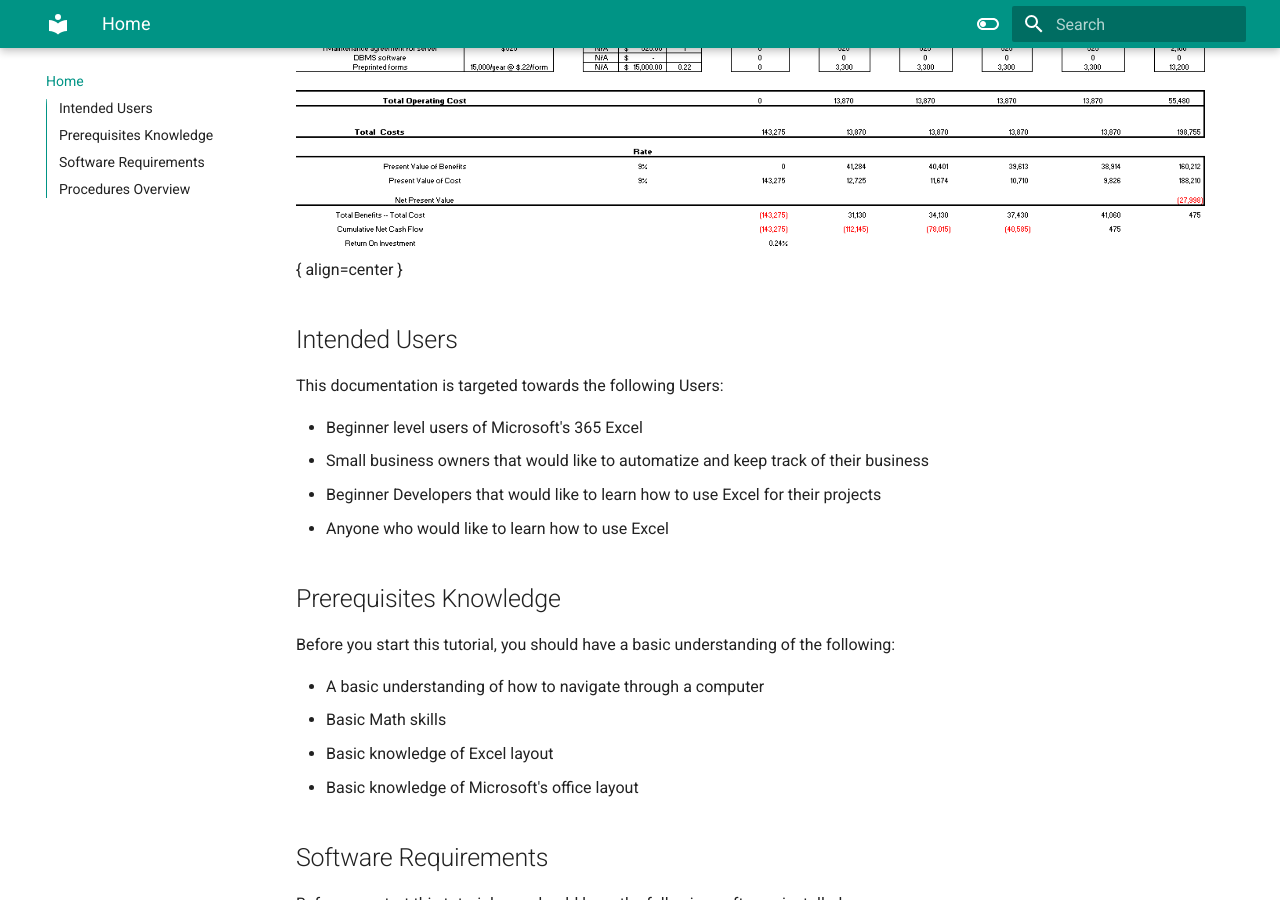
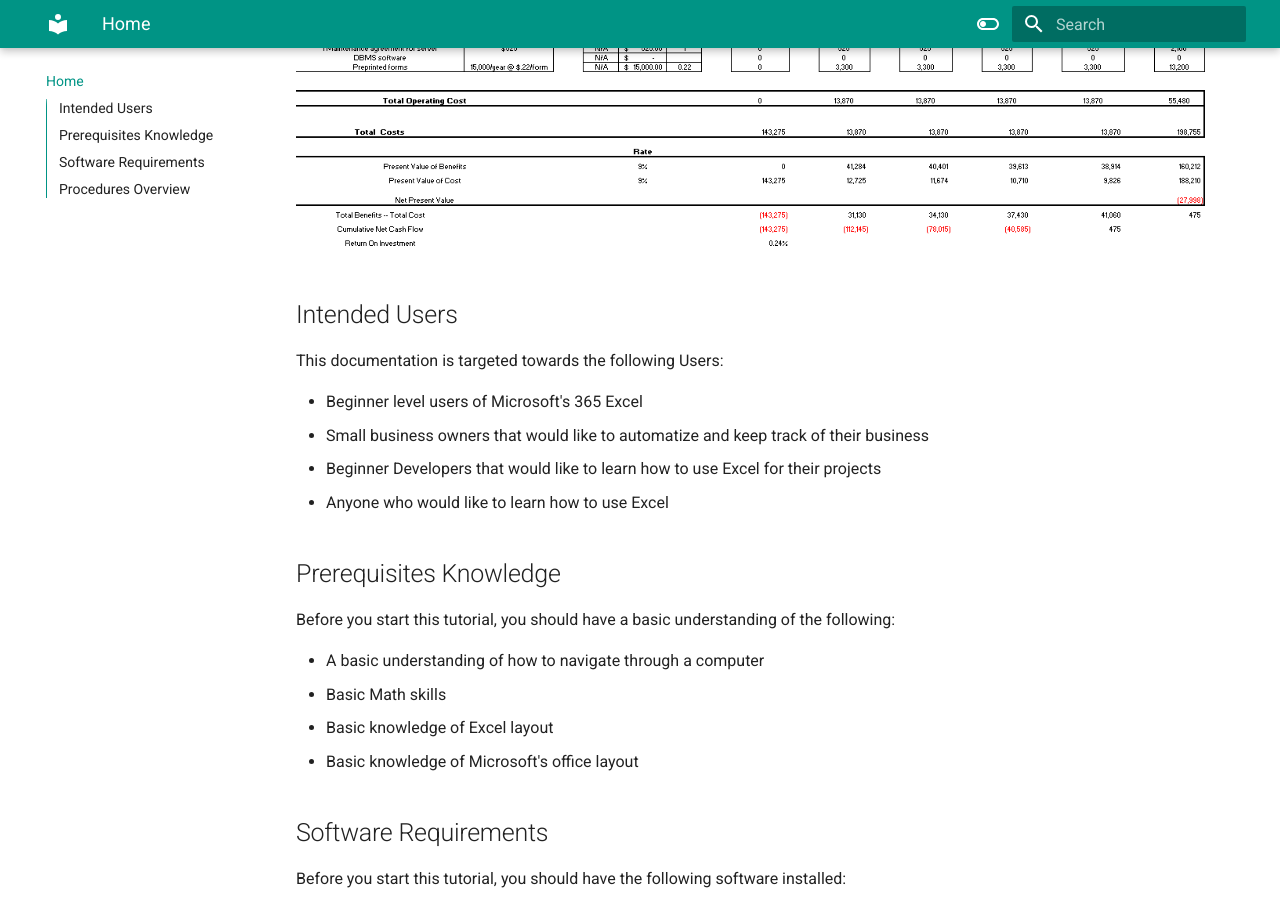
Before and after one commit to Hmute/ExcelUserDoc, an MkDocs documentation site: the page built from docs/index.md, in a window 1280 px wide and 900 px high, scrolled down 700 px. Built offline with MkDocs 1.6.1 and Material for MkDocs 9.7.7, drawn with Linux system fonts in a browser that asks for light colours.

Commit message:
Took out a comment

```diff
--- a/docs/index.md
+++ b/docs/index.md
@@ -2,7 +2,7 @@
 
 Welcome to a beginners guide to Excel. Microsoft's Excel is a powerful tool that can be used for a variety of tasks. This documentation will guide you through a collection of 3 task that are part of an Excel beginners project. This tutorial’s main purpose is to teach the main basic foundation steps on how to use Microsoft’s Excel, including teaching new users to use the formula tools, create graphs, and extract information from data. It aims to guide you through Microsoft’s Excel UI and get you acquainted with the capabilities of the program, providing you with the knowledge to start using Excel for your own projects.
 
-![Excel Image](Assets/Index/Index1.png) { align=center }
+![Excel Image](Assets/Index/Index1.png)
 
 ## Intended Users
 
```
